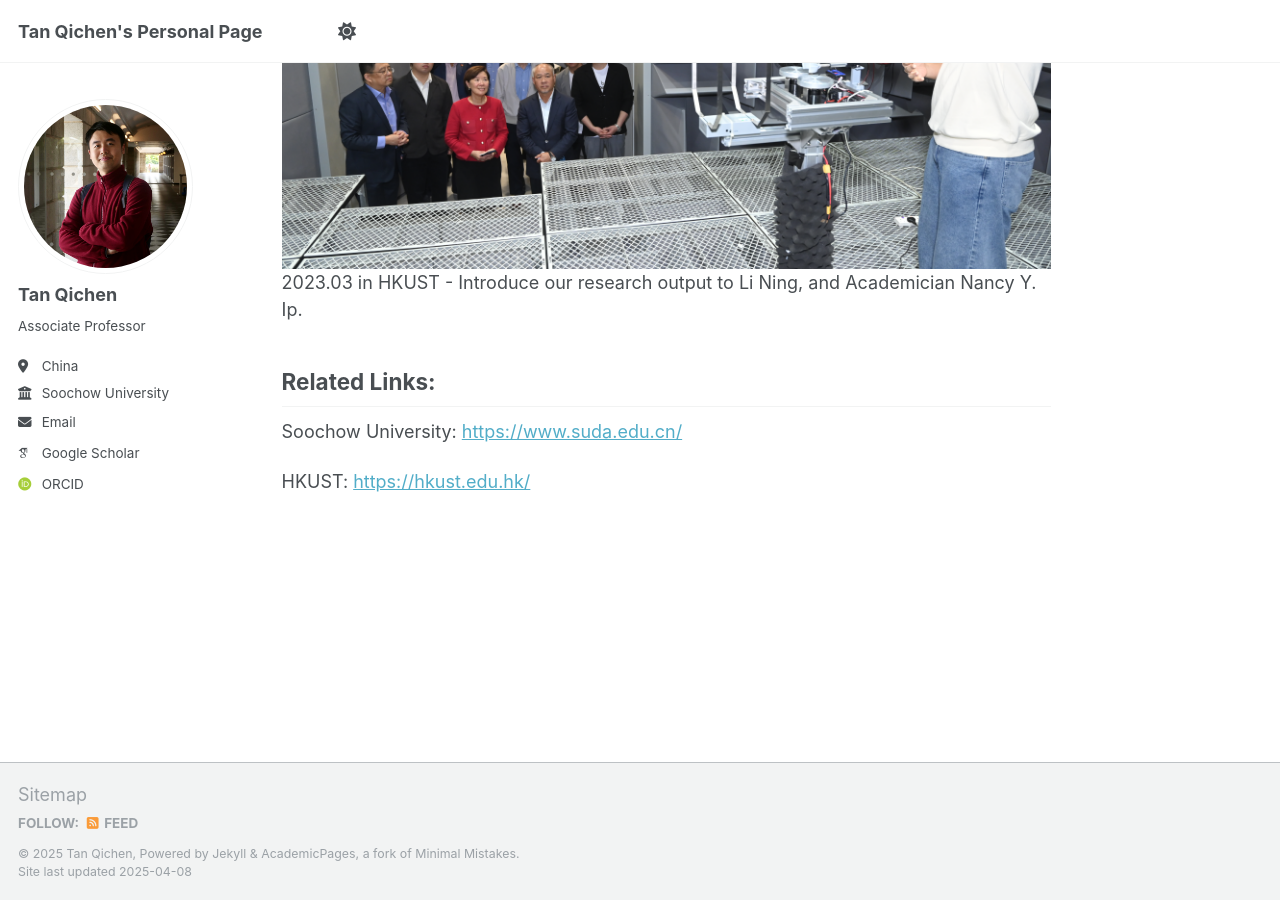
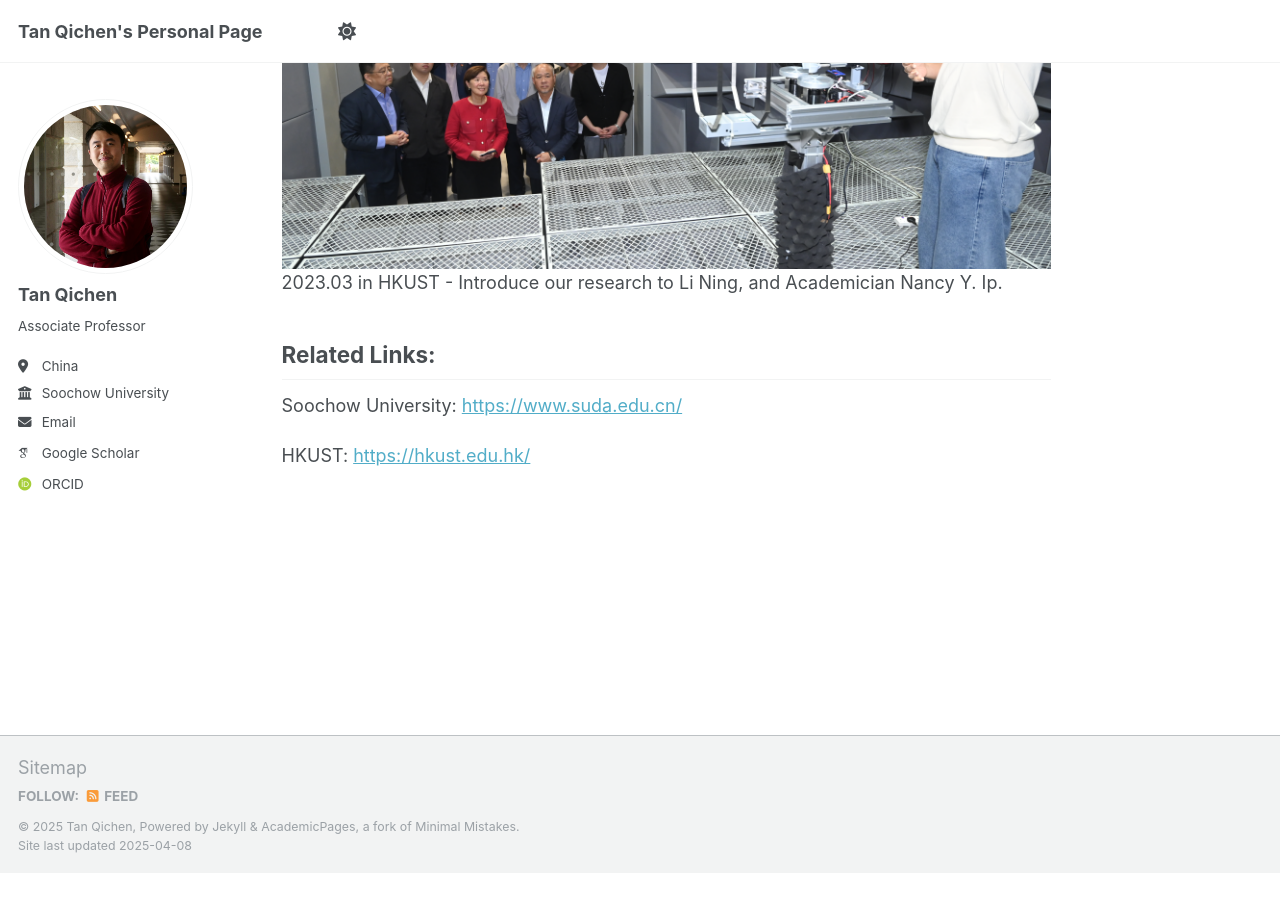
Before and after one commit to tylertam98/tylertam98.github.io, a Jekyll site: the page built from _pages/about.md, in a window 1280 px wide and 900 px high, scrolled down 3598 px. Built offline with Jekyll 4.4.1, drawn with Linux system fonts in a browser that asks for light colours; some web fonts are replaced; after the commit the page ends 4471 px from its top, so only the background shows below that.

Commit message:
Update about.md

```diff
--- a/_pages/about.md
+++ b/_pages/about.md
@@ -56,11 +56,11 @@ Photo
 ![abc](/images/pt3.jpg)
 The beauty of Soochow University.
 
-![abc](/images/pt2.jpg)
+![abc](/images/pt2.png)
 2025.03 in HKUST - Introduce our reseach on noise simulation and low-noise flight path planning to the HK government and media reporter.
 
 ![abc](/images/pt1.png)
-2023.03 in HKUST - Introduce our research output to Li Ning, and Academician Nancy Y. Ip.
+2023.03 in HKUST - Introduce our research to Li Ning, and Academician Nancy Y. Ip.
 
 
 
```
